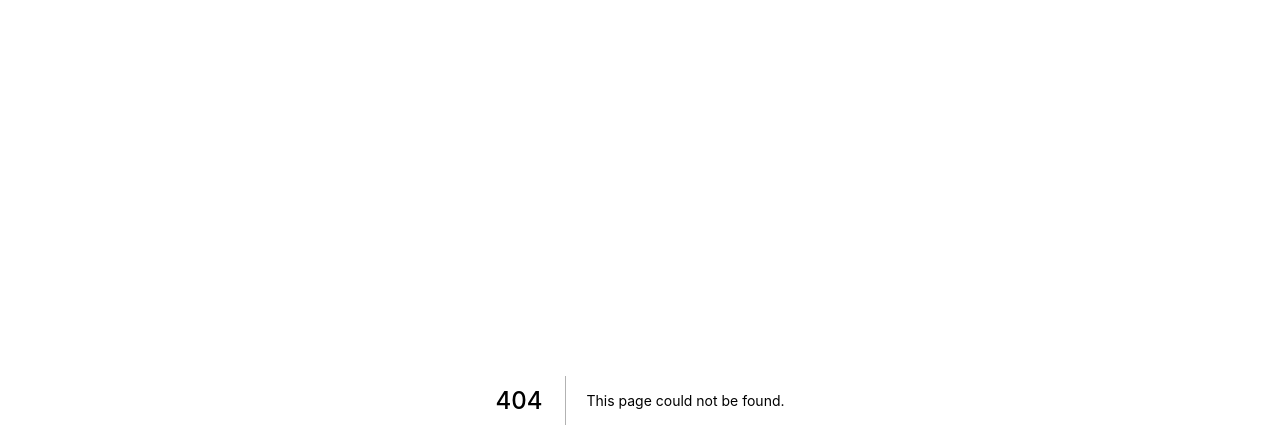
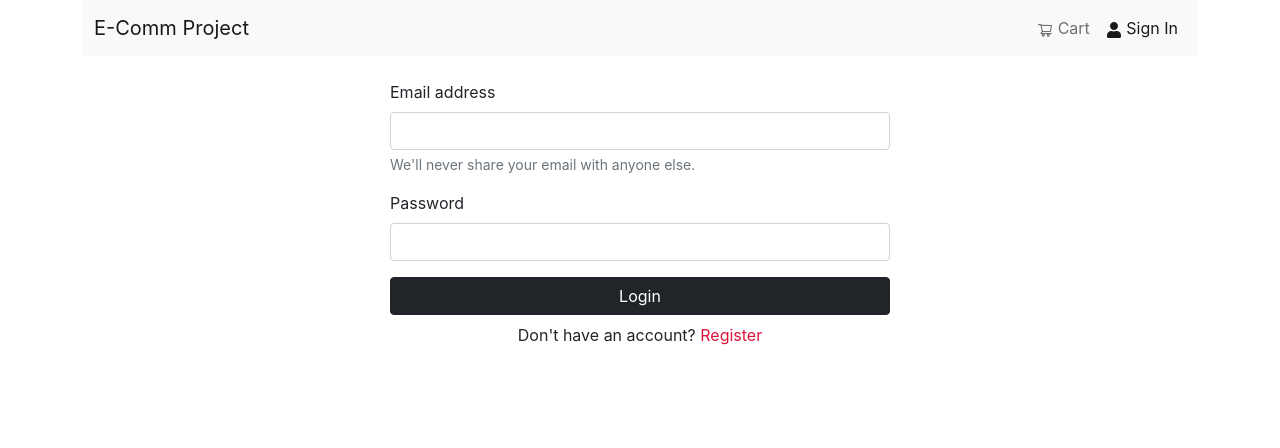
Before and after one commit to fahimrayhan/next-ecom-project, a Next.js app: page /signin in a window 1280 px wide. Before the commit this address had no page. Shown: the top 448 px of the page. Built offline with nearby package versions, Linux system fonts and the light colour scheme.

Commit message:
First Commit

```diff
--- /dev/null
+++ b/components/Layout.jsx
@@ -0,0 +1,12 @@
+import NavBar from "./NavBar"
+
+const Layout = ({children}) => {
+  return (
+    <div className='container'>
+        <NavBar/>
+        {children}
+    </div>
+  )
+}
+
+export default Layout
--- /dev/null
+++ b/components/NavBar.jsx
@@ -0,0 +1,58 @@
+import Link from 'next/link';
+import {useRouter} from 'next/router'
+import { AiOutlineShoppingCart} from 'react-icons/ai'
+import { FaUser} from 'react-icons/fa'
+const NavBar = () => {
+    const router = useRouter();
+    const isActive = (r) =>{
+        if (r===router.pathname) {
+            return " active"
+        }
+        else{
+            return ""
+        }
+    }
+
+  return (
+      <nav className="navbar navbar-expand-lg navbar-light bg-light">
+          <div className="container-fluid">
+              <Link href="/">
+                <a className="navbar-brand">E-Comm Project</a>
+              </Link>
+              <button className="navbar-toggler" type="button" data-bs-toggle="collapse" data-bs-target="#navbarNavDropdown" aria-controls="navbarNavDropdown" aria-expanded="false" aria-label="Toggle navigation">
+                  <span className="navbar-toggler-icon"></span>
+              </button>
+              <div className="collapse navbar-collapse justify-content-end" id="navbarNavDropdown">
+                  <ul className="navbar-nav">
+                      <li className="nav-item">
+                          <Link href="/cart">
+                            <a className={"nav-link"+isActive('/cart')}>
+                                  <AiOutlineShoppingCart/>  Cart
+                            </a>
+                          </Link>
+                      </li>
+                      <li className="nav-item">
+                          <Link href="/signin">
+                            <a className={"nav-link"+isActive('/signin')}>
+                                  <FaUser/>  Sign In
+                            </a>
+                          </Link>
+                      </li>
+
+                      {/* <li className="nav-item dropdown ">
+                          <a className="nav-link dropdown-toggle" href="#" id="navbarDropdownMenuLink" role="button" data-bs-toggle="dropdown" aria-expanded="false">
+                              User Name
+                          </a>
+                          <ul className="dropdown-menu" aria-labelledby="navbarDropdownMenuLink">
+                              <li><a className="dropdown-item" href="#">Profile</a></li>
+                              <li><a className="dropdown-item" href="#">Logout</a></li>
+                          </ul>
+                      </li> */}
+                  </ul>
+              </div>
+          </div>
+      </nav>
+  )
+}
+
+export default NavBar
--- a/package.json
+++ b/package.json
@@ -8,9 +8,13 @@
     "lint": "next lint"
   },
   "dependencies": {
+    "bcrypt": "^5.0.1",
+    "jsonwebtoken": "^8.5.1",
+    "mongoose": "^6.2.1",
     "next": "12.0.10",
     "react": "17.0.2",
-    "react-dom": "17.0.2"
+    "react-dom": "17.0.2",
+    "react-icons": "^4.3.1"
   },
   "devDependencies": {
     "eslint": "8.8.0",
--- a/pages/_app.js
+++ b/pages/_app.js
@@ -1,7 +1,12 @@
+import Layout from '../components/Layout'
 import '../styles/globals.css'
 
 function MyApp({ Component, pageProps }) {
-  return <Component {...pageProps} />
+  return (
+    <Layout>
+      <Component {...pageProps} />
+    </Layout>
+  )
 }
 
 export default MyApp
--- /dev/null
+++ b/pages/_document.jsx
@@ -0,0 +1,21 @@
+import Document, {Html, Head, Main, NextScript} from 'next/document'
+
+class MyDocument extends Document {
+    render() {
+        return(
+            <Html>
+                <Head>
+                    <meta name="description" content="E-Commerce Practice Project" />
+                    <link href="https://cdn.jsdelivr.net/npm/bootstrap@5.1.3/dist/css/bootstrap.min.css" rel="stylesheet"></link>
+                    <script src="https://cdn.jsdelivr.net/npm/bootstrap@5.1.3/dist/js/bootstrap.bundle.min.js"></script>
+                </Head>
+                <body>
+                    <Main/>
+                    <NextScript/>
+                </body>
+            </Html>
+        )
+    }
+}
+
+export default MyDocument
--- /dev/null
+++ b/pages/signin.jsx
@@ -0,0 +1,29 @@
+import Head from 'next/head';
+import Link from 'next/link';
+function signin() {
+  return (
+    <div>
+        <Head>
+            <title>Sign in | E-Comm Project</title>
+        </Head>
+          <form className="mx-auto my-4" style={{maxWidth:'500px'}}>
+              <div className="mb-3">
+                  <label htmlFor="exampleInputEmail1" className="form-label">Email address</label>
+                  <input type="email" className="form-control" id="exampleInputEmail1" aria-describedby="emailHelp"/>
+                      <div id="emailHelp" className="form-text">We'll never share your email with anyone else.</div>
+              </div>
+              <div className="mb-3">
+                  <label htmlFor="exampleInputPassword1" className="form-label">Password</label>
+                  <input type="password" className="form-control" id="exampleInputPassword1"/>
+              </div>
+
+              <button type="submit" className="btn btn-dark w-100">Login</button>
+              <p className='text-center mt-2'>Don't have an account?
+                  <Link href="/register"><a style={{color:'crimson'}}> Register</a></Link>
+                </p>
+          </form>
+    </div>
+  )
+}
+
+export default signin
```
Also changed, not shown: pages/cart.jsx (added, +10 -0 lines), pages/index.js (+4 -65 lines), pages/product.jsx (added, +8 -0 lines), pages/register.jsx (added, +13 -0 lines), 2 other files (tests, documents, lock files or other folders).
